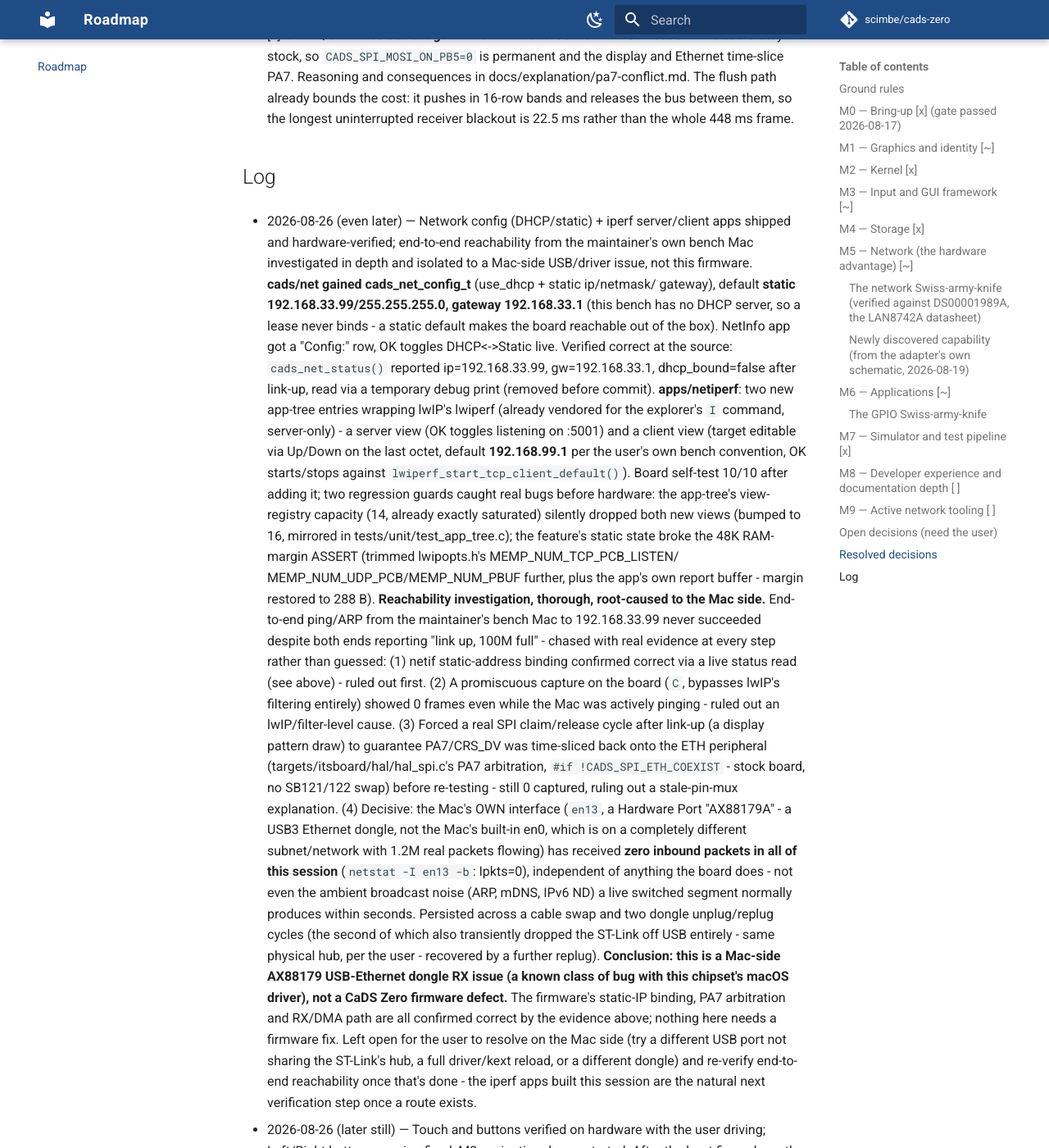
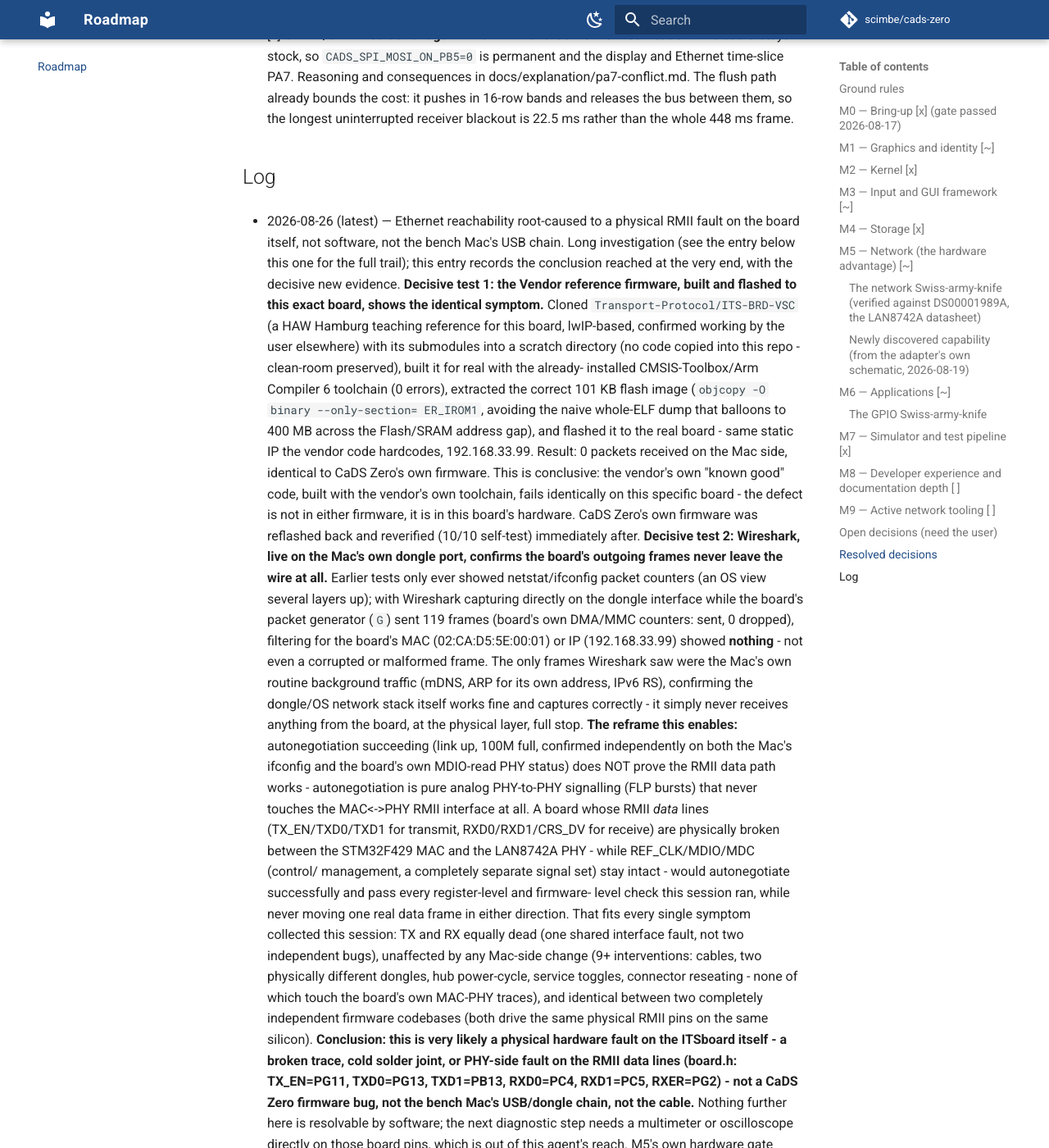
Before and after one commit to scimbe/cads-zero-firmware, an MkDocs documentation site: the page built from docs/ROADMAP.md, in a window 1280 px wide and 1400 px high, scrolled down 39696 px. Shown: the whole window at 82% size. Built offline with MkDocs 1.6.1 and Material for MkDocs 9.7.7, drawn with Linux system fonts in a browser that asks for light colours; comment, search, counter and statistics services are not loaded; some of the changed text lies outside the part shown.

Commit message:
docs: root-cause Ethernet unreachability to a physical RMII fault on-board
Two decisive tests close out the reachability investigation: the vendor's
own reference firmware (built fresh from Transport-Protocol/ITS-BRD-VSC,
clean-room - built and flashed for diagnosis only, no code copied into
this repo) fails identically on this exact board, and Wireshark live on
the Mac's dongle port shows zero board-origin frames even while the
board's own DMA/MMC counters report successful transmission. Both TX and
RX being equally, symmetrically dead while autonegotiation succeeds on
both ends points at the RMII data lines between the STM32F429 MAC and the
LAN8742A PHY specifically, not the REF_CLK/MDIO/MDC control lines - a
board-level hardware fault, not a CaDS Zero firmware bug and not the
bench Mac's USB chain. Not resolvable further without a multimeter or
scope directly on the board.

Co-Authored-By: Claude Opus 4.8 <noreply@anthropic.com>
Claude-Session: https://claude.ai/code/session_01N1qAb9bASKrktxWFbJ8cC4

```diff
--- a/docs/ROADMAP.md
+++ b/docs/ROADMAP.md
@@ -2063,6 +2063,70 @@ _None outstanding._
 
 ## Log
 
+- 2026-08-26 (latest) — Ethernet reachability root-caused to a physical RMII
+  fault on the board itself, not software, not the bench Mac's USB chain.
+  Long investigation (see the entry below this one for the full trail);
+  this entry records the conclusion reached at the very end, with the
+  decisive new evidence.
+  **Decisive test 1: the Vendor reference firmware, built and flashed to
+  this exact board, shows the identical symptom.** Cloned
+  `Transport-Protocol/ITS-BRD-VSC` (a HAW Hamburg teaching reference for
+  this board, lwIP-based, confirmed working by the user elsewhere) with
+  its submodules into a scratch directory (no code copied into this
+  repo - clean-room preserved), built it for real with the already-
+  installed CMSIS-Toolbox/Arm Compiler 6 toolchain (0 errors), extracted
+  the correct 101 KB flash image (`objcopy -O binary --only-section=
+  ER_IROM1`, avoiding the naive whole-ELF dump that balloons to 400 MB
+  across the Flash/SRAM address gap), and flashed it to the real board -
+  same static IP the vendor code hardcodes, 192.168.33.99. Result:
+  0 packets received on the Mac side, identical to CaDS Zero's own
+  firmware. This is conclusive: the vendor's own "known good" code,
+  built with the vendor's own toolchain, fails identically on this
+  specific board - the defect is not in either firmware, it is in this
+  board's hardware. CaDS Zero's own firmware was reflashed back and
+  reverified (10/10 self-test) immediately after.
+  **Decisive test 2: Wireshark, live on the Mac's own dongle port,
+  confirms the board's outgoing frames never leave the wire at all.**
+  Earlier tests only ever showed netstat/ifconfig packet counters (an OS
+  view several layers up); with Wireshark capturing directly on the
+  dongle interface while the board's packet generator (`G`) sent 119
+  frames (board's own DMA/MMC counters: sent, 0 dropped), filtering for
+  the board's MAC (02:CA:D5:5E:00:01) or IP (192.168.33.99) showed
+  **nothing** - not even a corrupted or malformed frame. The only frames
+  Wireshark saw were the Mac's own routine background traffic (mDNS,
+  ARP for its own address, IPv6 RS), confirming the dongle/OS network
+  stack itself works fine and captures correctly - it simply never
+  receives anything from the board, at the physical layer, full stop.
+  **The reframe this enables:** autonegotiation succeeding (link up,
+  100M full, confirmed independently on both the Mac's ifconfig and the
+  board's own MDIO-read PHY status) does NOT prove the RMII data path
+  works - autonegotiation is pure analog PHY-to-PHY signalling (FLP
+  bursts) that never touches the MAC<->PHY RMII interface at all. A
+  board whose RMII *data* lines (TX_EN/TXD0/TXD1 for transmit,
+  RXD0/RXD1/CRS_DV for receive) are physically broken between the
+  STM32F429 MAC and the LAN8742A PHY - while REF_CLK/MDIO/MDC (control/
+  management, a completely separate signal set) stay intact - would
+  autonegotiate successfully and pass every register-level and firmware-
+  level check this session ran, while never moving one real data frame
+  in either direction. That fits every single symptom collected this
+  session: TX and RX equally dead (one shared interface fault, not two
+  independent bugs), unaffected by any Mac-side change (9+ interventions:
+  cables, two physically different dongles, hub power-cycle, service
+  toggles, connector reseating - none of which touch the board's own
+  MAC-PHY traces), and identical between two completely independent
+  firmware codebases (both drive the same physical RMII pins on the same
+  silicon).
+  **Conclusion: this is very likely a physical hardware fault on the
+  ITSboard itself - a broken trace, cold solder joint, or PHY-side fault
+  on the RMII data lines (board.h: TX_EN=PG11, TXD0=PG13, TXD1=PB13,
+  RXD0=PC4, RXD1=PC5, RXER=PG2) - not a CaDS Zero firmware bug, not the
+  bench Mac's USB/dongle chain, not the cable.** Nothing further here is
+  resolvable by software; the next diagnostic step needs a multimeter or
+  oscilloscope directly on those board pins, which is out of this
+  agent's reach. M5's own hardware gate stays `[!]` for this reason,
+  now with a much more specific root-cause hypothesis than "no DHCP
+  server on this bench" ever was.
+
 - 2026-08-26 (even later) — Network config (DHCP/static) + iperf server/client
   apps shipped and hardware-verified; end-to-end reachability from the
   maintainer's own bench Mac investigated in depth and isolated to a
```
